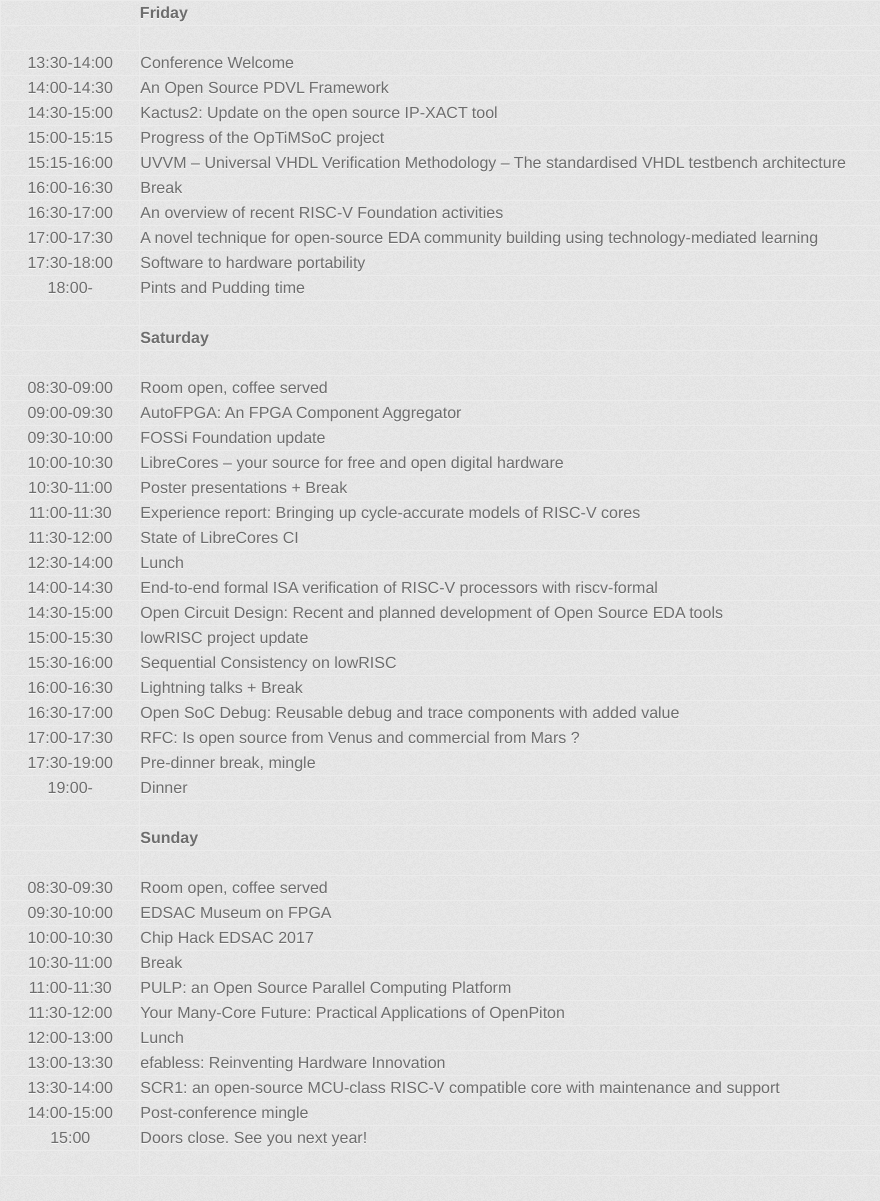
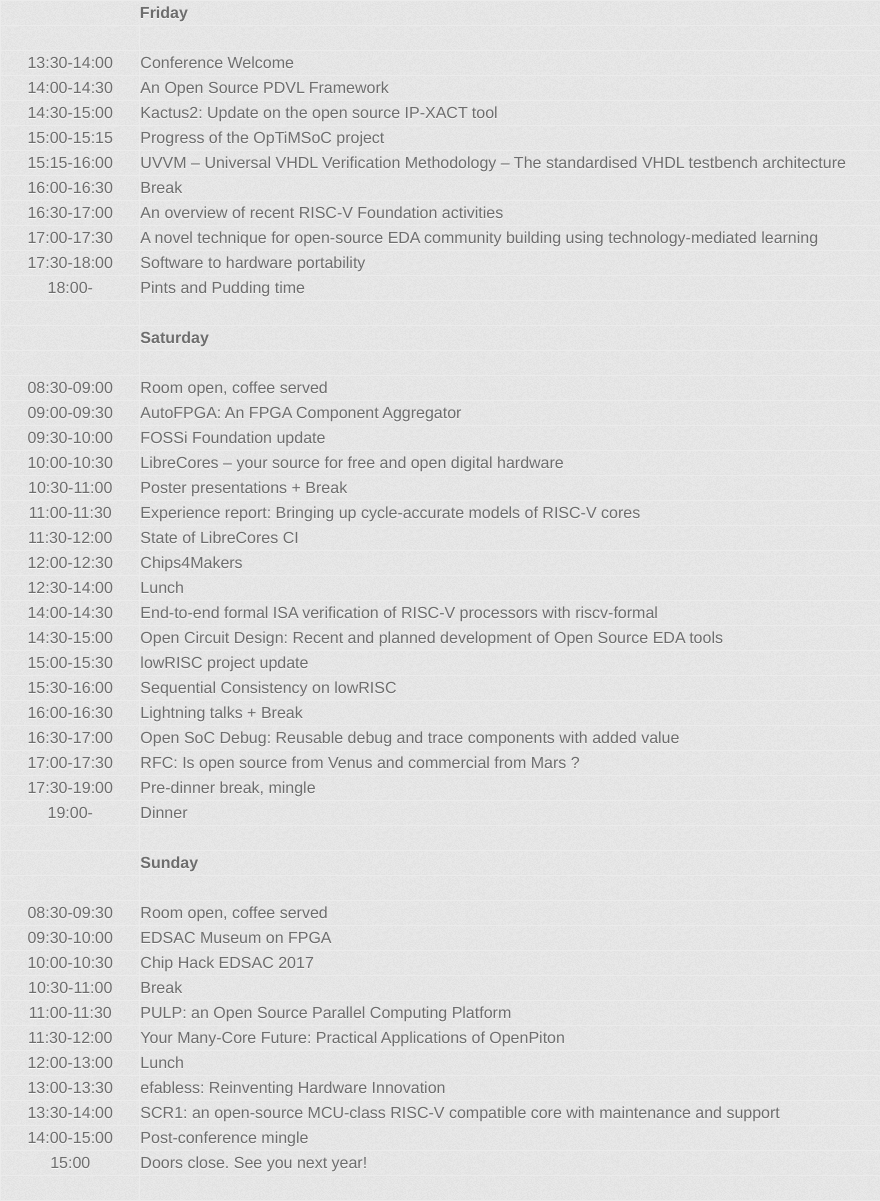
Before and after one commit to fossi-foundation/orconf, a Jekyll site: the page built from schedule.md, in a window 1280 px wide. Shown: the whole page, without its empty margins (0-880 px from the left). Built offline with Jekyll 4.4.1, drawn with Linux system fonts in a browser that asks for light colours; some web fonts are replaced; before the commit the page ends 1176 px from its top, so only the background shows below that.

Commit message:
Add missing Chips4Makers talk

```diff
--- a/schedule.md
+++ b/schedule.md
@@ -28,6 +28,7 @@
 | 10:30-11:00  | Poster presentations + Break
 | 11:00-11:30  | Experience report: Bringing up cycle-accurate models of RISC-V cores|
 | 11:30-12:00  | State of LibreCores CI|
+| 12:00-12:30  | Chips4Makers|
 | 12:30-14:00  | Lunch
 | 14:00-14:30  | End-to-end formal ISA verification of RISC-V processors with riscv-formal|
 | 14:30-15:00  | Open Circuit Design:  Recent and planned development of Open Source EDA tools|
```
